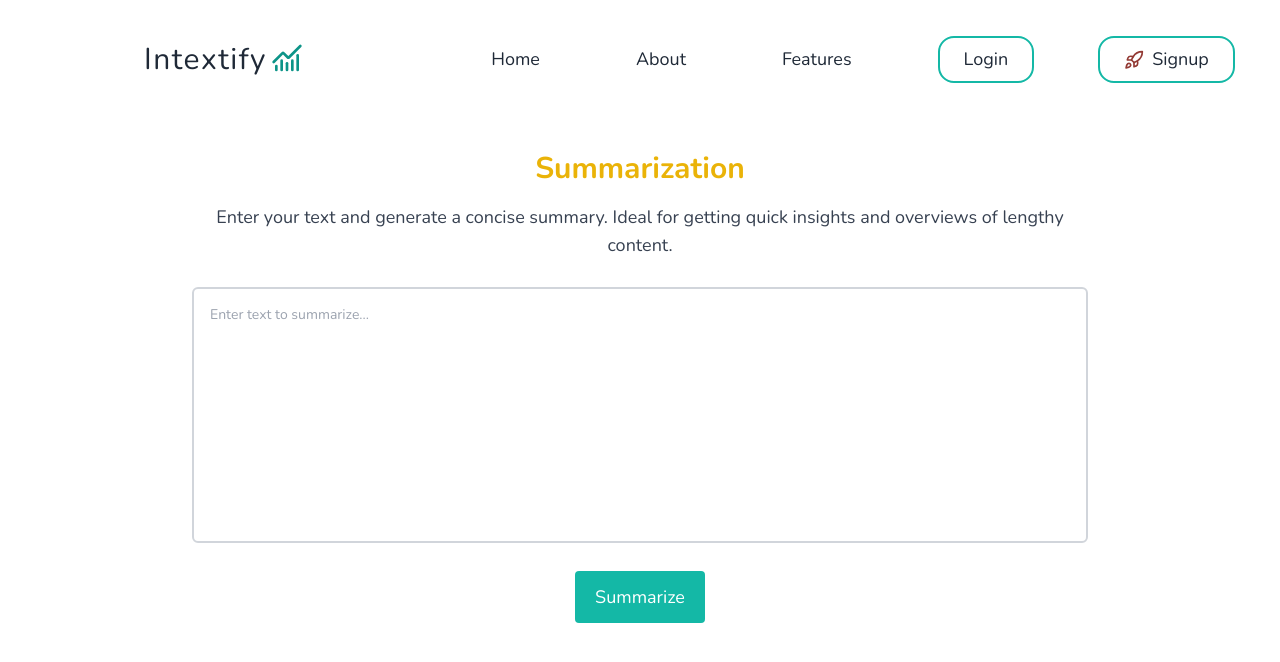
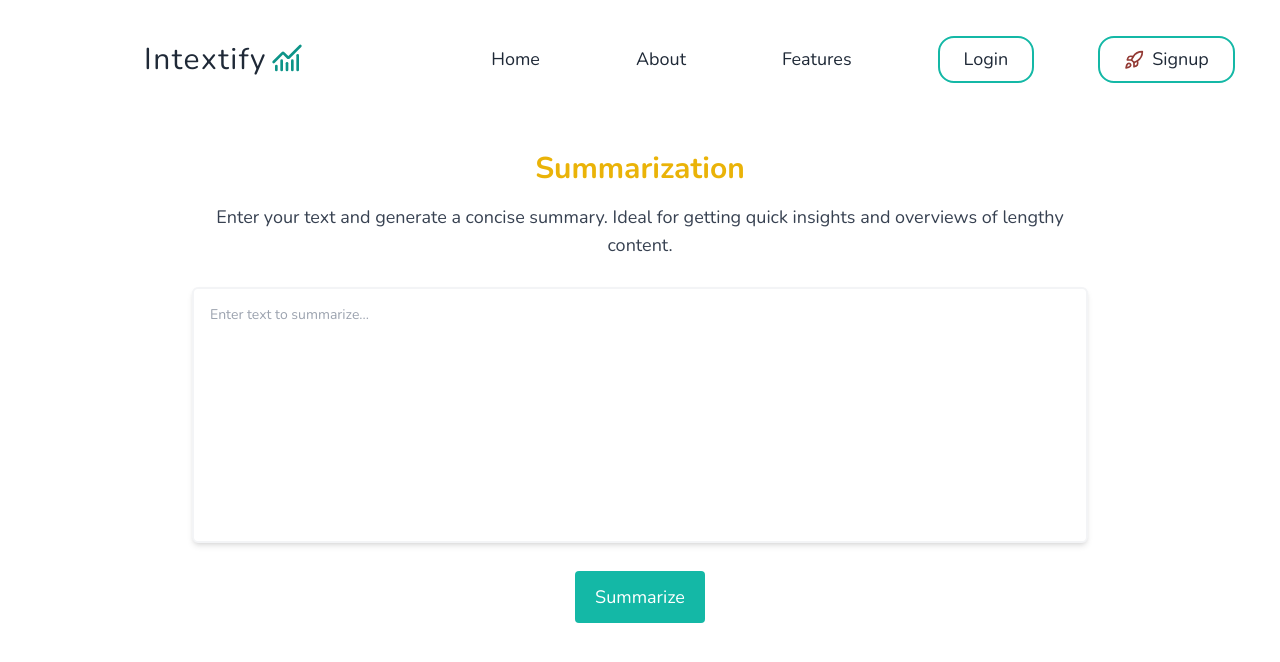
Before and after one commit to rupeshbug/capstone_project, a Next.js app: page /summarize in a window 1280 px wide. Shown: the top 662 px of the page. Built offline with nearby package versions, Linux system fonts and the light colour scheme.

Commit message:
textarea modified

```diff
--- a/src/components/Summarization.jsx
+++ b/src/components/Summarization.jsx
@@ -50,10 +50,11 @@ export default function Summarization() {
             quick insights and overviews of lengthy content.
           </p>
           <textarea
-            className="w-full h-64 p-4 border-2 border-gray-300 rounded-md resize-none"
+            className="w-full h-64 p-4 border-2 border-gray-100 rounded-md resize-none outline-none shadow-md"
             value={text}
             onChange={(e) => setText(e.target.value)}
             placeholder="Enter text to summarize..."
+            spellCheck="false"
           />
           <button
             className="bg-teal-500 text-white text-lg px-5 py-3 mt-7 hover:bg-teal-600 rounded"
```
